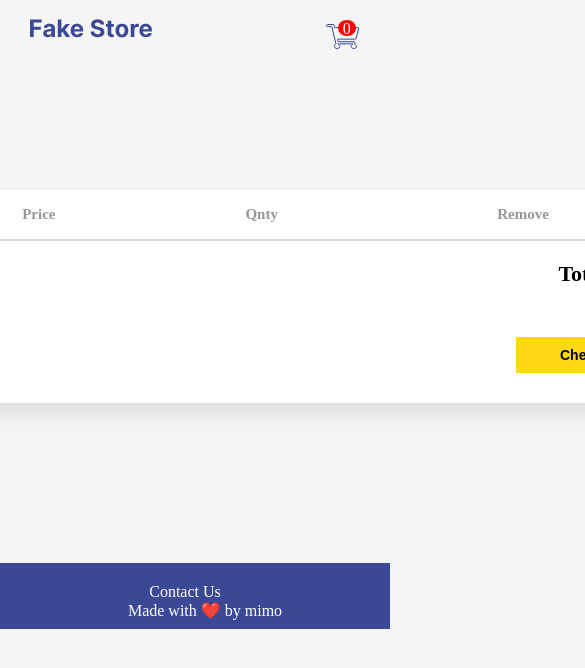
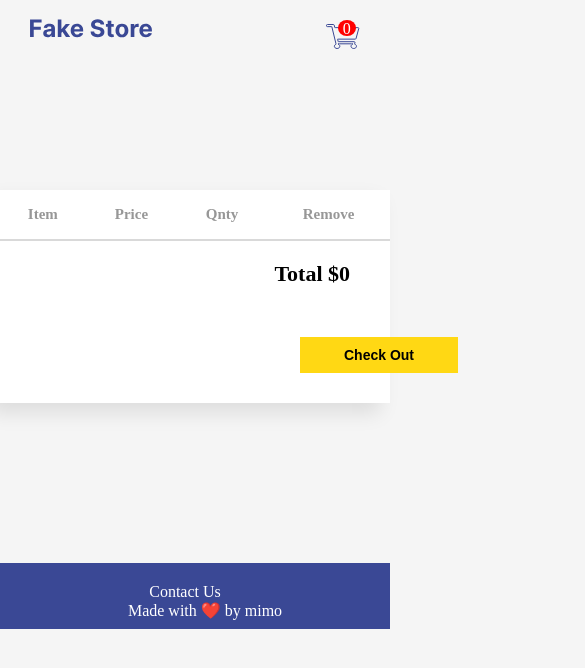
Before and after one commit to K00LRav/FakeStore, a React app: page /Checkout in a window 390 px wide. Shown: the top 668 px of the page, 585 px wide, since content can reach past the window. Built offline with nearby package versions, Linux system fonts and the light colour scheme; the HTML template or start-up script is replaced by a standard one.

Commit message:
made changes to the mobile version for checkout

```diff
--- a/src/pages/Checkout/Checkout.css
+++ b/src/pages/Checkout/Checkout.css
@@ -86,3 +86,42 @@
     text-align: center;
     font-size: 20px;
   }
+
+  @media screen and (max-width: 750px){
+
+    .cart{
+        display: flex;
+        flex-direction: column;
+       min-width: 300px;
+    }
+
+    .checkout-btn{
+      background-color: #ffd814;
+      font-size: 14px;
+      color: black;
+      font-weight: 700;
+      padding: 10px 20px;
+      border: none;
+      width: 158px;
+      cursor: pointer;
+      margin: 30px 0 30px 800px;
+      position: relative;
+      right: 500px;
+    }
+
+    .return-btn{
+      background-color: #ffd814;
+      font-size: 14px;
+      font-weight: 700;
+      border: none;
+      width: 158px;
+      cursor: pointer;
+      padding: 10px 20px;
+      margin: 30px 0 30px 20px;
+    }
+
+    .modal-content p{
+      text-align: center;
+      font-size: 20px;
+    }
+}
```
Also changed, not shown: src/components/Header/Header.jsx (+6 -1 lines).
